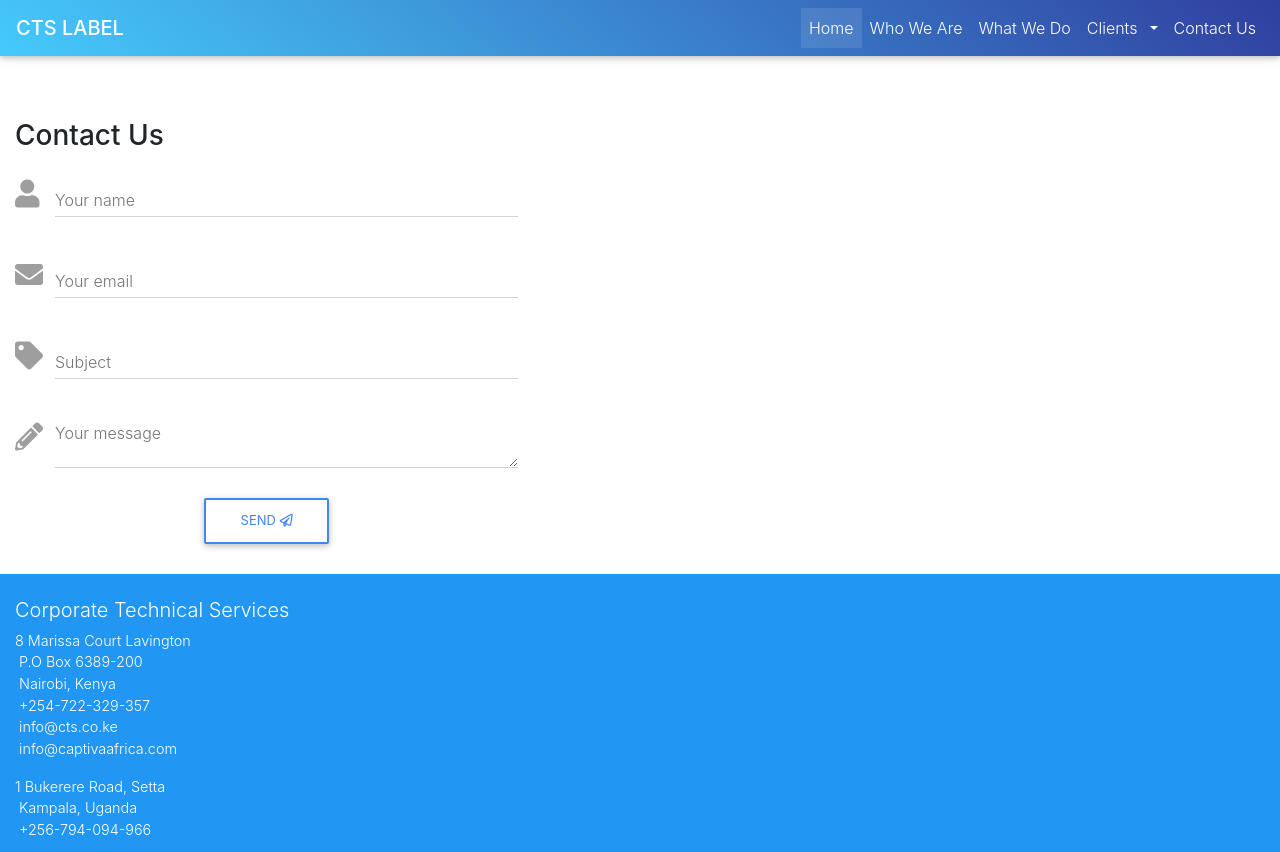
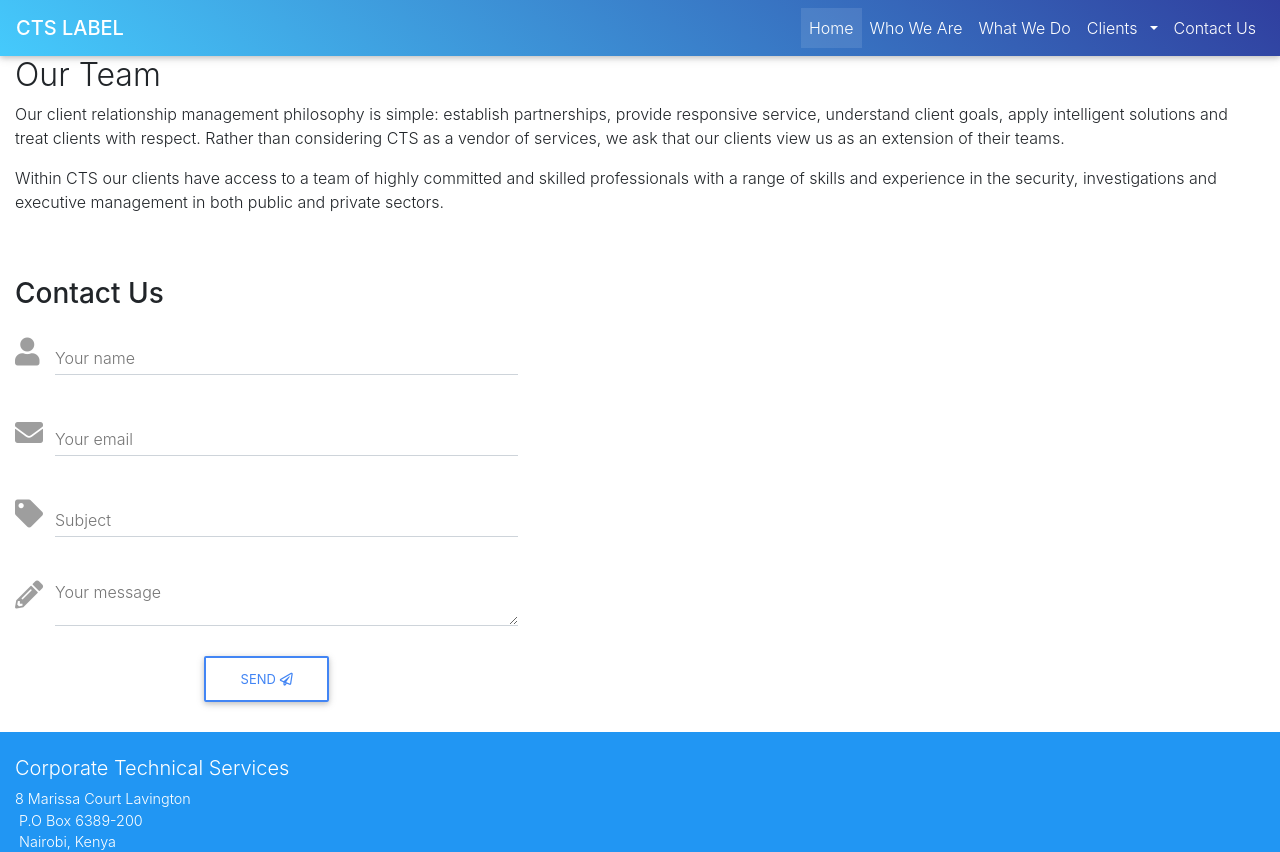
Before and after one commit to ankundn/CTL, a React (Create React App) app: page /contact in a window 1280 px wide. Shown: the top 852 px of the page. Built offline with nearby package versions, Linux system fonts and the light colour scheme.

Commit message:
Added content to the contact page

```diff
--- a/src/components/Contact.js
+++ b/src/components/Contact.js
@@ -12,6 +12,22 @@ import "../index.css";
 const FormPage = () => {
   return (
     <MDBContainer fluid>
+      <div>
+        <h2>Our Team</h2>
+        <p>
+          Our client relationship management philosophy is simple: establish
+          partnerships, provide responsive service, understand client goals,
+          apply intelligent solutions and treat clients with respect. Rather
+          than considering CTS as a vendor of services, we ask that our clients
+          view us as an extension of their teams.
+        </p>
+        <p>
+          Within CTS our clients have access to a team of highly committed and
+          skilled professionals with a range of skills and experience in the
+          security, investigations and executive management in both public and
+          private sectors.
+        </p>
+      </div>
       <MDBRow className="contactform">
         <MDBCol md="5">
           <form>
```
